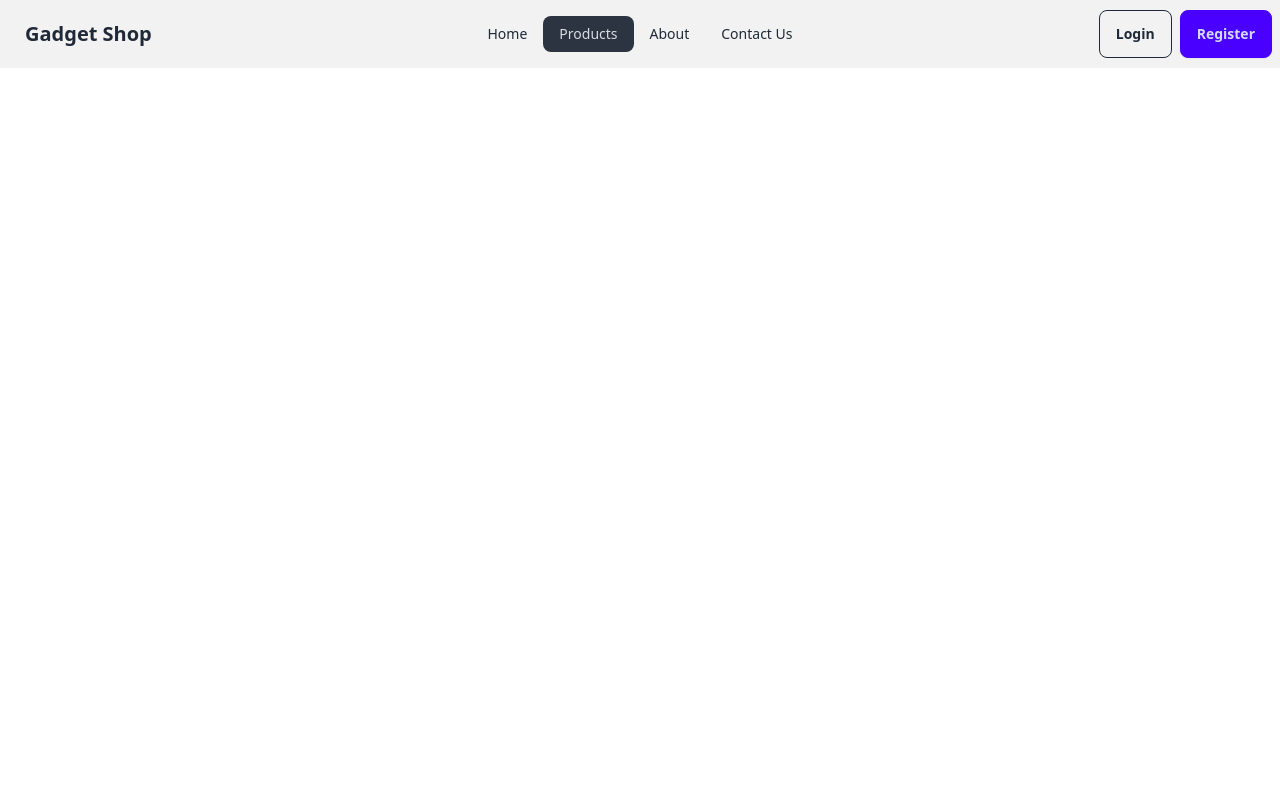
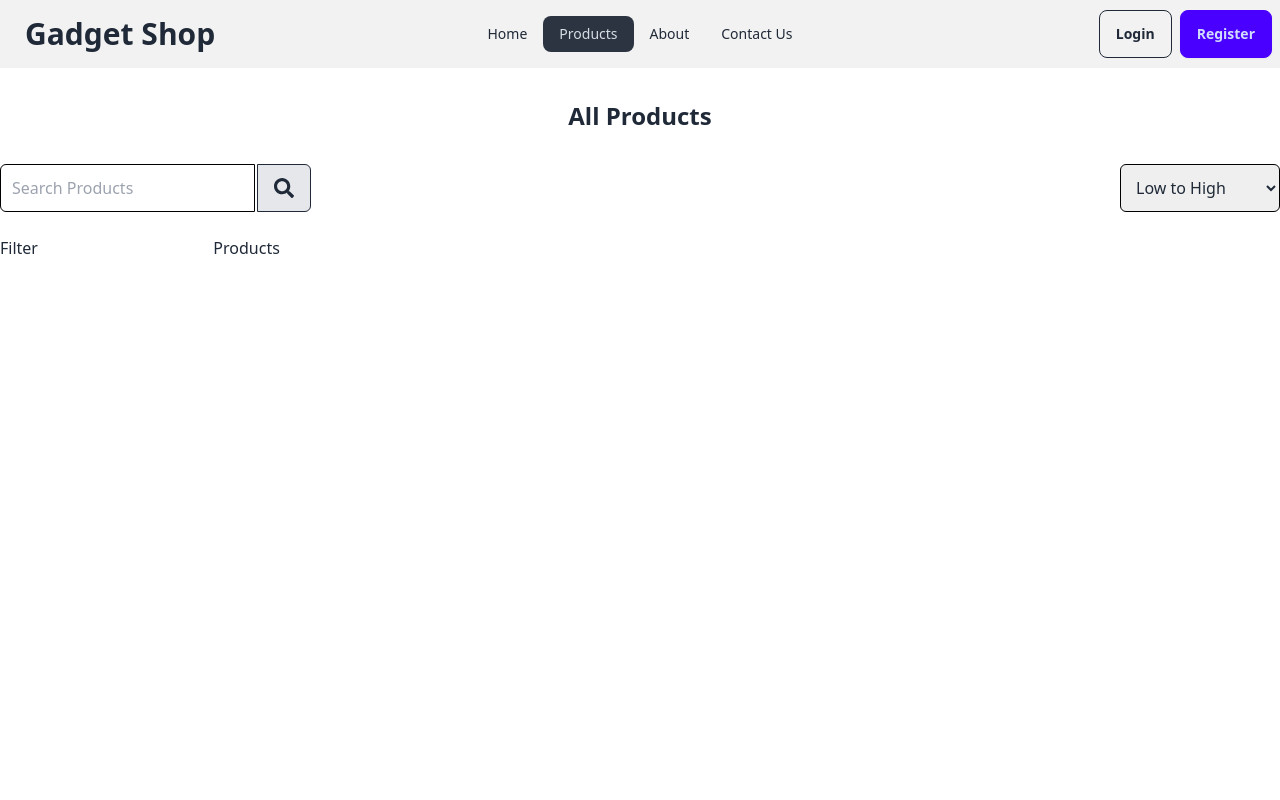
Before and after one commit to MASUMHD/gadged-shop-client, a React (Vite) app: page /products in a window 1280 px wide. Shown: the top 800 px of the page. Built offline with nearby package versions, Linux system fonts and the light colour scheme; no server answers.

Commit message:
products file to search, sortByPrice add

```diff
--- a/src/Components/Navbar.jsx
+++ b/src/Components/Navbar.jsx
@@ -6,7 +6,7 @@ const Navbar = () => {
   const { user } = useAuth();
   return (
     <div>
-      <div className="navbar bg-base-200">
+      <div className="navbar container mx-auto">
         <div className="navbar-start">
           <div className="dropdown">
             <div tabIndex={0} role="button" className="btn btn-ghost lg:hidden">
@@ -35,6 +35,7 @@ const Navbar = () => {
               <li>
                 <NavLink to="/products">Products</NavLink>
               </li>
+
               <li>
                 <NavLink to="/about">About</NavLink>
               </li>
@@ -43,7 +44,7 @@ const Navbar = () => {
               </li>
             </ul>
           </div>
-          <a className="btn btn-ghost text-xl">Gadget Shop</a>
+          <a className="btn btn-ghost text-3xl font-bold">Gadget Shop</a>
         </div>
         <div className="navbar-center hidden lg:flex">
           <ul className="menu menu-horizontal px-1">
@@ -53,6 +54,7 @@ const Navbar = () => {
             <li>
               <NavLink to="/products">Products</NavLink>
             </li>
+
             <li>
               <NavLink to="/about">About</NavLink>
             </li>
--- /dev/null
+++ b/src/Components/SearchBar.jsx
@@ -0,0 +1,12 @@
+import { FaSearch } from "react-icons/fa";
+
+const SearchBar = () => {
+    return (
+        <form className="flex items-center gap-[2px]">
+            <input type="text" placeholder="Search Products" name='search' className="max-w-md p-[11px] rounded-l-md  border border-black"/>
+            <button className="btn rounded-l-none rounded-r-md btn-outline bg-gray-200"><FaSearch className="w-5 h-5" /></button>
+        </form>
+    );
+};
+
+export default SearchBar;
--- /dev/null
+++ b/src/Components/SortByPrice.jsx
@@ -0,0 +1,12 @@
+const SortByPrice = () => {
+  return (
+    <div>
+      <select className="p-[11px] max-w-md w-40 border border-black rounded-md">
+        <option value='asc'>Low to High</option>
+        <option value='desc'>High to Low</option>
+      </select>
+    </div>
+  );
+};
+
+export default SortByPrice;
--- a/src/Layouts/MainLayout.jsx
+++ b/src/Layouts/MainLayout.jsx
@@ -3,9 +3,10 @@ import Navbar from "../Components/Navbar";
 import Footer from "../Components/Footer";
 
 const MainLayout = () => {
+
   return (
     <div>
-      <div>
+      <div className="bg-base-200">
         <Navbar />
       </div>
       <div className="min-h-screen">
--- a/src/Pages/Products.jsx
+++ b/src/Pages/Products.jsx
@@ -1,10 +1,23 @@
+import SearchBar from "../Components/SearchBar";
+import SortByPrice from "../Components/SortByPrice";
 
 const Products = () => {
-    return (
-        <div>
-            <h1>This is products</h1>
-        </div>
-    );
+  return (
+    <div className="container mx-auto">
+      <h1 className="my-8 text-2xl font-semibold text-center">All Products</h1>
+
+      {/* search and sort */}
+      <div className="flex justify-between items-center w-full mb-6">
+        <SearchBar/>
+        <SortByPrice/>
+      </div>
+      {/* content */}
+      <div className="grid grid-cols-12">
+        <div className="col-span-2">Filter</div>
+        <div className="col-span-10">Products</div>
+      </div>
+    </div>
+  );
 };
 
 export default Products;
--- a/src/Routes/Routes.jsx
+++ b/src/Routes/Routes.jsx
@@ -25,7 +25,7 @@ export const router = createBrowserRouter([
       },
       {
         path: "/products",
-        errorElement: <Products />,
+        element: <Products />,
       },
       {
         path: "/about",
```
